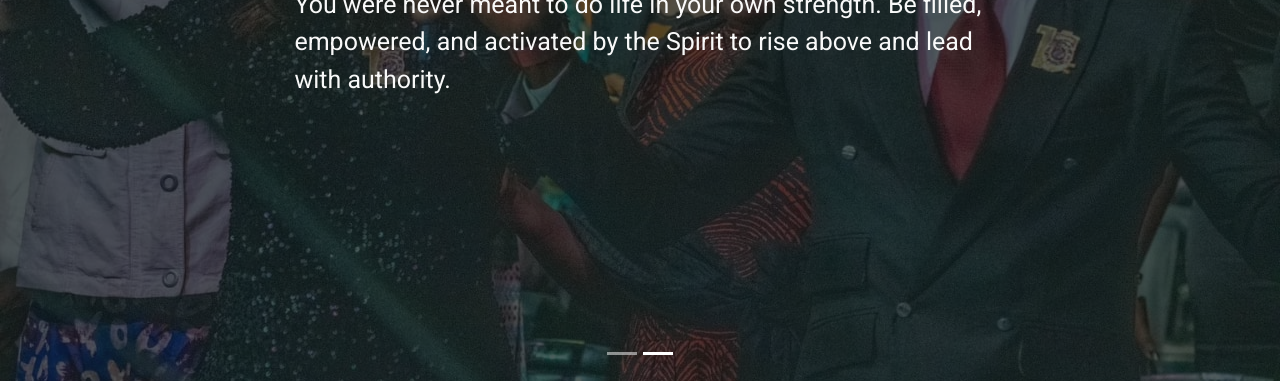
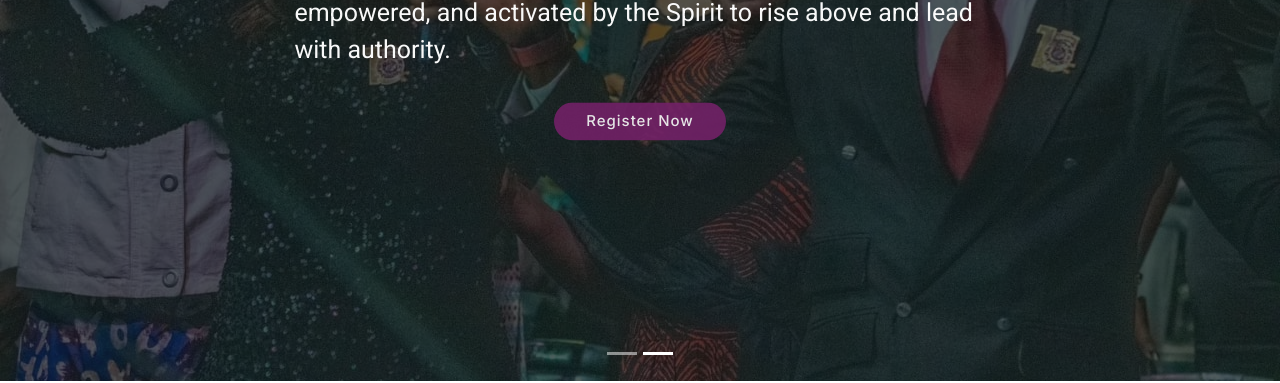
Before and after one commit to posh1001/Advance, a plain HTML site: page Advance Conference/index.html in a window 1280 px wide. Shown: the part 419-802 px from the top of the page. Drawn offline with Linux system fonts and the light colour scheme.

Commit message:
Update index.html

```diff
--- a/Advance Conference/index.html
+++ b/Advance Conference/index.html
@@ -68,6 +68,7 @@
             <p style="font-size: 25px;">
               This isn’t just another church event. This is a divine encounter.
               A life-transforming program where ordinary lives are awakened to extraordinary destiny.</p>
+             <a href="#featured-services" class="btn-get-started">Register Now</a>
           </div>
         </div><!-- End Carousel Item -->
 
@@ -76,7 +77,7 @@
           <div class="carousel-container">
             <h2>Encounters</h2>
             <p style="font-size: 25px;">You were never meant to do life in your own strength. Be filled, empowered, and activated by the Spirit to rise above and lead with authority.</p>
-
+           <a href="#featured-services" class="btn-get-started">Register Now</a>
           </div>
         </div><!-- End Carousel Item -->
 
```
